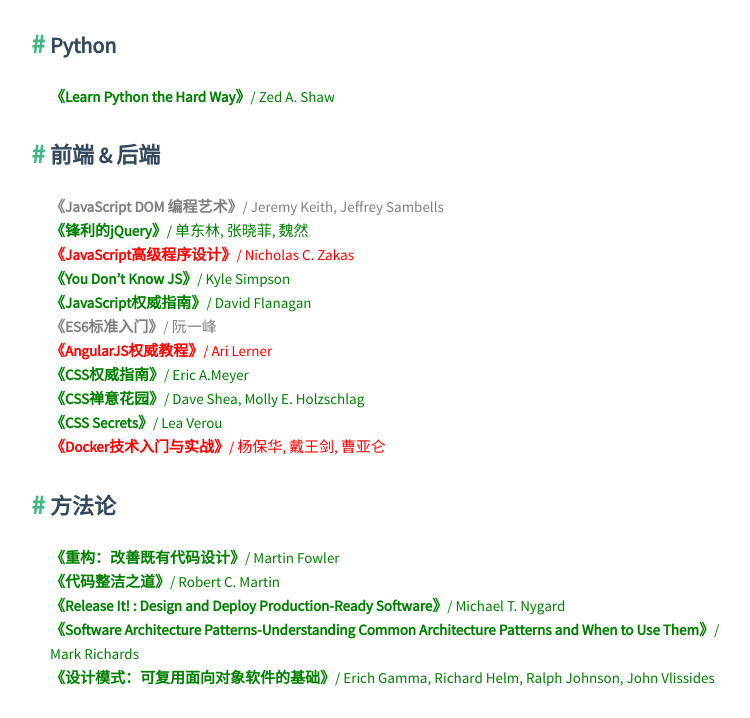
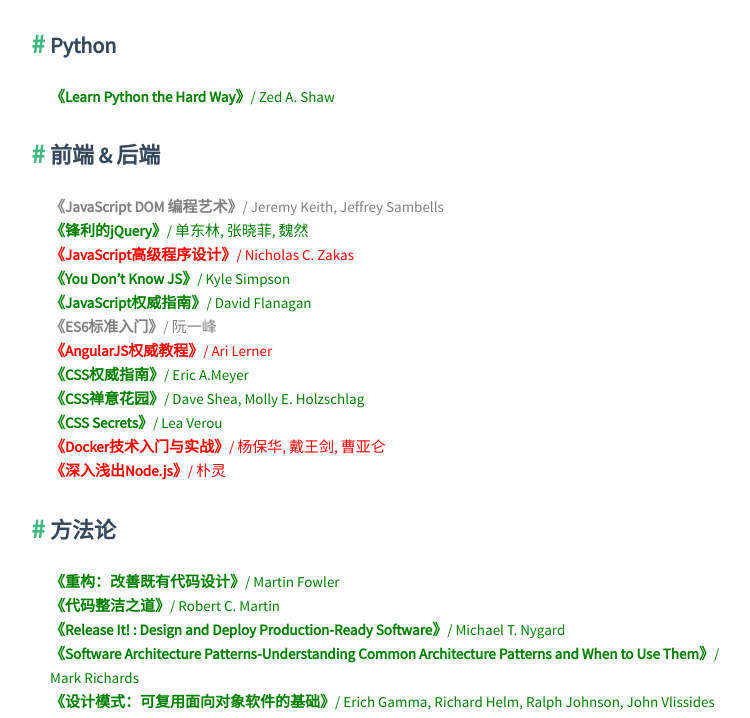
Before and after one commit to altair21/altair21.github.io, a plain HTML site: page books/index.html in a window 1280 px wide. Shown: the part 1281-1999 px from the top of the page, without its empty margins (250-1000 px from the left). Drawn offline with nearby package versions, Linux system fonts and the light colour scheme; some packages are replaced by stand-ins of ours; a script that the page names is missing.

Commit message:
Site updated: 2016-10-24 19:27:48

```diff
--- a/books/index.html
+++ b/books/index.html
@@ -1,4 +1,4 @@
-<!DOCTYPE html><html lang="zh-cn"><head><meta charset="utf-8"><meta name="X-UA-Compatible" content="IE=edge"><title> 书单 · altair21的学习笔记</title><meta name="description" content="书单 - altair21"><meta name="viewport" content="width=device-width, initial-scale=1"><link rel="short icon" href="/favicon.jpg"><link rel="stylesheet" href="/css/apollo.css"><link rel="search" type="application/opensearchdescription+xml" href="http://note.altair21.org/atom.xml" title="altair21的学习笔记"></head><body><div class="wrap"><header><a href="/" class="logo-link"><img src="/avatar.png"></a><ul class="nav nav-list"><li class="nav-list-item"><a href="/" target="_self" class="nav-list-link">首页</a></li><li class="nav-list-item"><a href="/archives/" target="_self" class="nav-list-link">归档</a></li><li class="nav-list-item"><a href="/about" target="_self" class="nav-list-link">关于</a></li><li class="nav-list-item"><a href="/books" target="_self" class="nav-list-link">书单</a></li><li class="nav-list-item"><a href="https://github.com/altair21" target="_blank" class="nav-list-link">GITHUB</a></li></ul></header><section class="container"><div class="post"><article class="post-block"><h1 class="post-title">书单</h1><div class="post-info">2016年10月21日</div><div class="post-content"><h1 id="u6211_u7684_u4E66_u5355"><a href="#u6211_u7684_u4E66_u5355" class="headerlink" title="我的书单"></a>我的书单</h1><p><em>中文书名为中文书，英文书名为英文原版</em></p>
+<!DOCTYPE html><html lang="zh-cn"><head><meta charset="utf-8"><meta name="X-UA-Compatible" content="IE=edge"><title> 书单 · altair21的学习笔记</title><meta name="description" content="书单 - altair21"><meta name="viewport" content="width=device-width, initial-scale=1"><link rel="short icon" href="/favicon.jpg"><link rel="stylesheet" href="/css/apollo.css"><link rel="search" type="application/opensearchdescription+xml" href="http://note.altair21.org/atom.xml" title="altair21的学习笔记"></head><body><div class="wrap"><header><a href="/" class="logo-link"><img src="/avatar.png"></a><ul class="nav nav-list"><li class="nav-list-item"><a href="/" target="_self" class="nav-list-link">首页</a></li><li class="nav-list-item"><a href="/archives/" target="_self" class="nav-list-link">归档</a></li><li class="nav-list-item"><a href="/about" target="_self" class="nav-list-link">关于</a></li><li class="nav-list-item"><a href="/books" target="_self" class="nav-list-link">书单</a></li><li class="nav-list-item"><a href="https://github.com/altair21" target="_blank" class="nav-list-link">GITHUB</a></li></ul></header><section class="container"><div class="post"><article class="post-block"><h1 class="post-title">书单</h1><div class="post-info">2016年10月24日</div><div class="post-content"><h1 id="u6211_u7684_u4E66_u5355"><a href="#u6211_u7684_u4E66_u5355" class="headerlink" title="我的书单"></a>我的书单</h1><p><em>中文书名为中文书，英文书名为英文原版</em></p>
 <hr>
 <h3 id="u8BA1_u7B97_u673A_u901A_u8BC6_u7C7B_uFF1A"><a href="#u8BA1_u7B97_u673A_u901A_u8BC6_u7C7B_uFF1A" class="headerlink" title="计算机通识类："></a>计算机通识类：</h3><font color="green"><strong>《深入理解计算机系统》</strong>/ Randal E.Bryant, David R.O’Hallaron</font><br><font color="green"><strong>《计算机网络：自顶向下方法》</strong>/ James F.Kurose, Keith W.Ross</font><br><font color="green"><strong>《图解HTTP》</strong>/ 上野 宣</font><br><font color="green"><strong>《HTTP权威指南》</strong>/ David Gourley, Brian Totty </font><br><font color="green"><strong>《编译原理》</strong>/ Alfred V. Aho, Monica S.Lam, Ravi Sethi, Jeffrey D. Ullman</font><br><font color="green"><strong>《图解密码技术》</strong>/ 结城浩</font><br><font color="green"><strong>《计算机程序的构造和解释》</strong>/ Harold Abelson, Gerald Jay Sussman, Julie Sussman</font><br><font color="green"><strong>《Operating System Concepts》</strong>/ Abraham Silberschatz, Peter B. Galvin, Greg Gagne</font>
 
@@ -15,7 +15,7 @@
 <h3 id="Python"><a href="#Python" class="headerlink" title="Python"></a>Python</h3><font color="green"><strong>《Learn Python the Hard Way》</strong>/ Zed A. Shaw</font>
 
 <hr>
-<h3 id="u524D_u7AEF__26amp_3B__u540E_u7AEF"><a href="#u524D_u7AEF__26amp_3B__u540E_u7AEF" class="headerlink" title="前端 &amp; 后端"></a>前端 &amp; 后端</h3><font color="gray"><strong>《JavaScript DOM 编程艺术》</strong>/ Jeremy Keith, Jeffrey Sambells</font><br><font color="green"><strong>《锋利的jQuery》</strong>/ 单东林, 张晓菲, 魏然</font><br><font color="red"><strong>《JavaScript高级程序设计》</strong>/ Nicholas C. Zakas</font><br><font color="green"><strong>《You Don’t Know JS》</strong>/ Kyle Simpson</font><br><font color="green"><strong>《JavaScript权威指南》</strong>/ David Flanagan</font><br><font color="gray"><strong>《ES6标准入门》</strong>/ 阮一峰</font><br><font color="red"><strong>《AngularJS权威教程》</strong>/ Ari Lerner</font><br><font color="green"><strong>《CSS权威指南》</strong>/ Eric A.Meyer</font><br><font color="green"><strong>《CSS禅意花园》</strong>/ Dave Shea, Molly E. Holzschlag</font><br><font color="green"><strong>《CSS Secrets》</strong>/ Lea Verou</font><br><font color="red"><strong>《Docker技术入门与实战》</strong>/ 杨保华, 戴王剑, 曹亚仑</font>
+<h3 id="u524D_u7AEF__26amp_3B__u540E_u7AEF"><a href="#u524D_u7AEF__26amp_3B__u540E_u7AEF" class="headerlink" title="前端 &amp; 后端"></a>前端 &amp; 后端</h3><font color="gray"><strong>《JavaScript DOM 编程艺术》</strong>/ Jeremy Keith, Jeffrey Sambells</font><br><font color="green"><strong>《锋利的jQuery》</strong>/ 单东林, 张晓菲, 魏然</font><br><font color="red"><strong>《JavaScript高级程序设计》</strong>/ Nicholas C. Zakas</font><br><font color="green"><strong>《You Don’t Know JS》</strong>/ Kyle Simpson</font><br><font color="green"><strong>《JavaScript权威指南》</strong>/ David Flanagan</font><br><font color="gray"><strong>《ES6标准入门》</strong>/ 阮一峰</font><br><font color="red"><strong>《AngularJS权威教程》</strong>/ Ari Lerner</font><br><font color="green"><strong>《CSS权威指南》</strong>/ Eric A.Meyer</font><br><font color="green"><strong>《CSS禅意花园》</strong>/ Dave Shea, Molly E. Holzschlag</font><br><font color="green"><strong>《CSS Secrets》</strong>/ Lea Verou</font><br><font color="red"><strong>《Docker技术入门与实战》</strong>/ 杨保华, 戴王剑, 曹亚仑</font><br><font color="red"><strong>《深入浅出Node.js》</strong>/ 朴灵</font>
 
 <hr>
 <h3 id="u65B9_u6CD5_u8BBA"><a href="#u65B9_u6CD5_u8BBA" class="headerlink" title="方法论"></a>方法论</h3><font color="green"><strong>《重构：改善既有代码设计》</strong>/ Martin Fowler</font><br><font color="green"><strong>《代码整洁之道》</strong>/ Robert C. Martin</font><br><font color="green"><strong>《Release It! : Design and Deploy Production-Ready Software》</strong>/ Michael T. Nygard</font><br><font color="green"><strong>《Software Architecture Patterns-Understanding Common Architecture Patterns and When to Use Them》</strong>/ Mark Richards</font><br><font color="green"><strong>《设计模式：可复用面向对象软件的基础》</strong>/ Erich Gamma, Richard Helm, Ralph Johnson, John Vlissides </font>
```
Also changed, not shown: sitemap.xml (+7 -7 lines).
